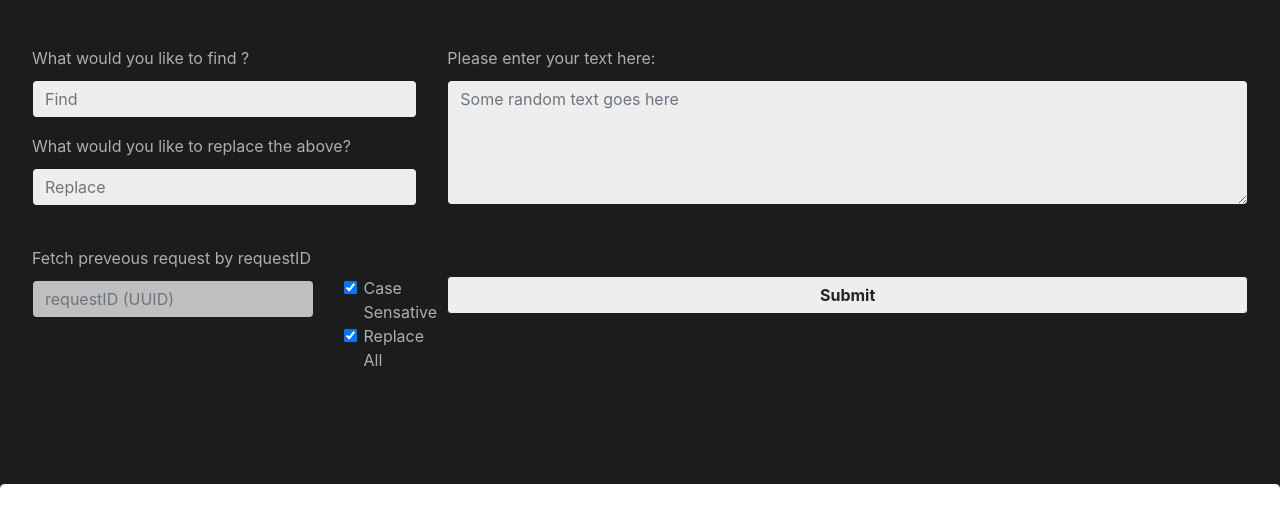
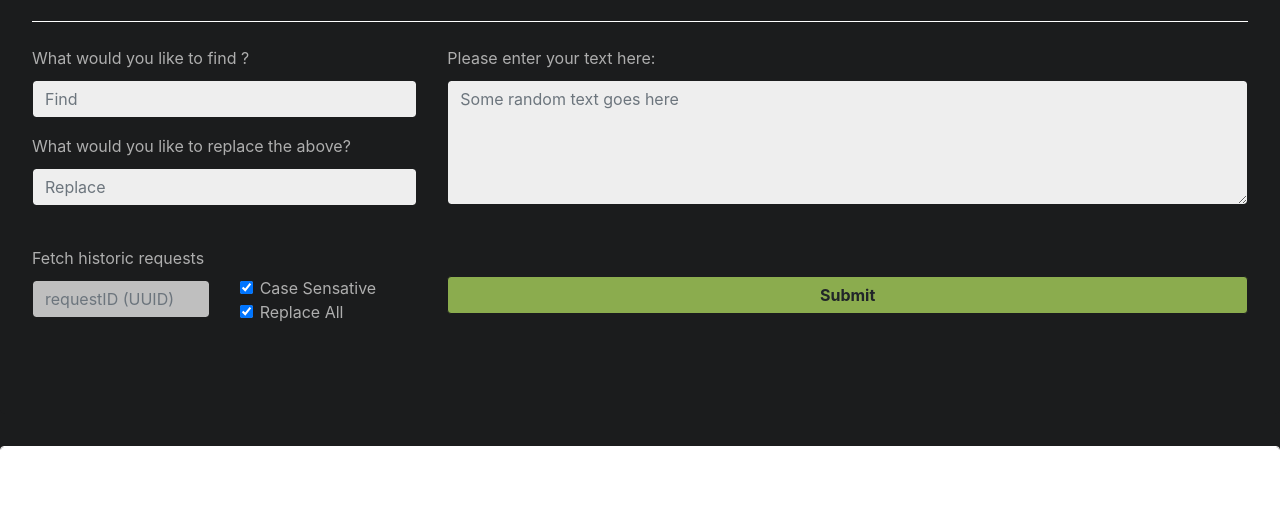
Before and after one commit to Danilo-Gasparet/serverlessapplication, a plain HTML site: page frontend/index.html in a window 1280 px wide. Shown: the part 277-800 px from the top of the page. Drawn offline with nearby package versions, Linux system fonts and the light colour scheme.

Commit message:
Minor changes

```diff
--- a/frontend/css/main.css
+++ b/frontend/css/main.css
@@ -34,7 +34,7 @@ body {
 }
 
 .buttonstyle {
-  background-color: #eeeeee;
+  background-color: #8bac4e;
   border-color: #1B1C1D;
   width: 100%;
 }
@@ -53,3 +53,7 @@ body {
   background-color: #bfbfbf;
   border-color: #1B1C1D;
 }
+
+hr{
+  border-color: #ffffff;
+}
--- a/frontend/index.html
+++ b/frontend/index.html
@@ -52,15 +52,15 @@
                             </div>
                         </div>
                     </div>
-                    <div></br></div>
+                    <div><br></div>
                     <div class="row">
-                        <div class="col-md-3">
+                        <div class="col-md-2">
                             <div class="form-group">
-                                <label for="inputSearchID">Fetch preveous request by requestID</label>
+                                <label for="inputSearchID">Fetch historic requests</label>
                                 <input id="inputSearchID" type="text" class="form-control searchBackgroundColor" placeholder="requestID (UUID)">
                             </div>
                         </div>
-                        <div class="col-md-1">
+                        <div class="col-md-2">
                             <div class="form-check">
                                 <div class="label" style="height: 30px;"></div>
                                 <label class="form-check-label">
```
